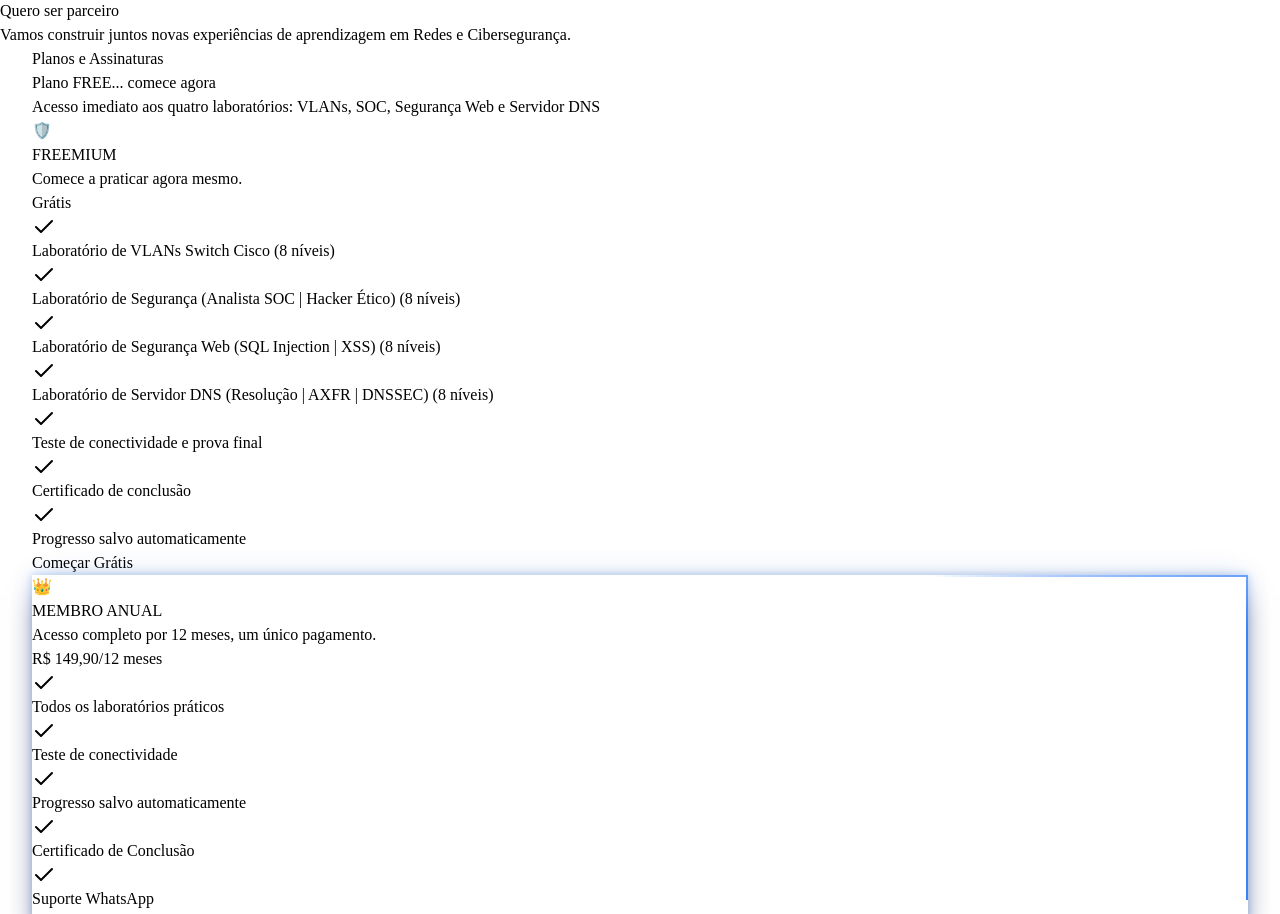
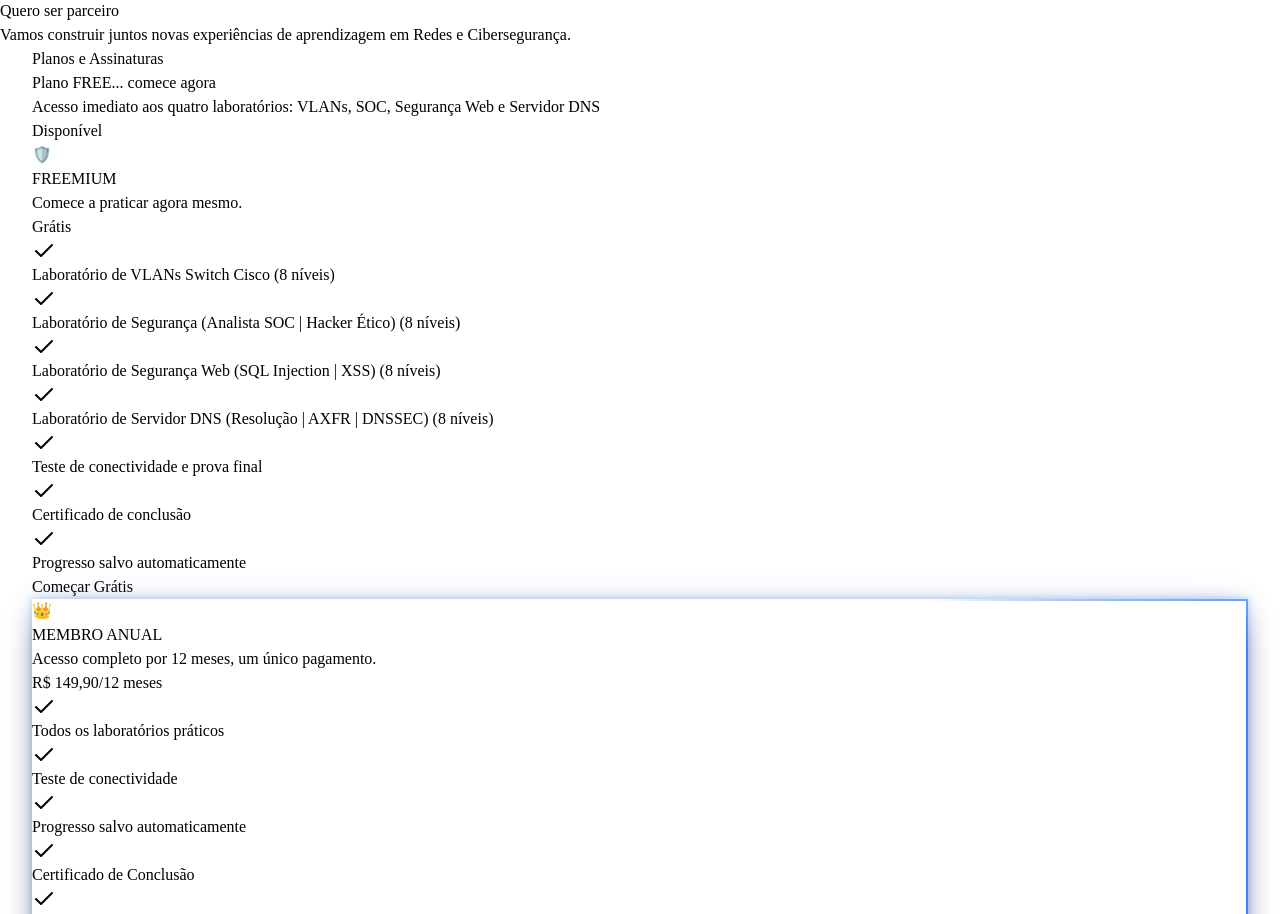
Before and after one commit to sandronsk1977-creator/sf-cyber, a React (Vite) app in the folder client/: page / in a window 1280 px wide. Shown: the part 2828-3742 px from the top of the page. Built offline with nearby package versions, Linux system fonts and the light colour scheme.

Commit message:
feat: etiqueta Disponível no card Freemium

```diff
--- a/client/src/components/PricingSection.tsx
+++ b/client/src/components/PricingSection.tsx
@@ -15,7 +15,7 @@ const plans = [
       subtitle: "Comece a praticar agora mesmo.",
       price: "Grátis",
       period: "",
-      badge: null,
+      badge: "Disponível",
       highlight: false,
       simulator: true,
       features: [
```
